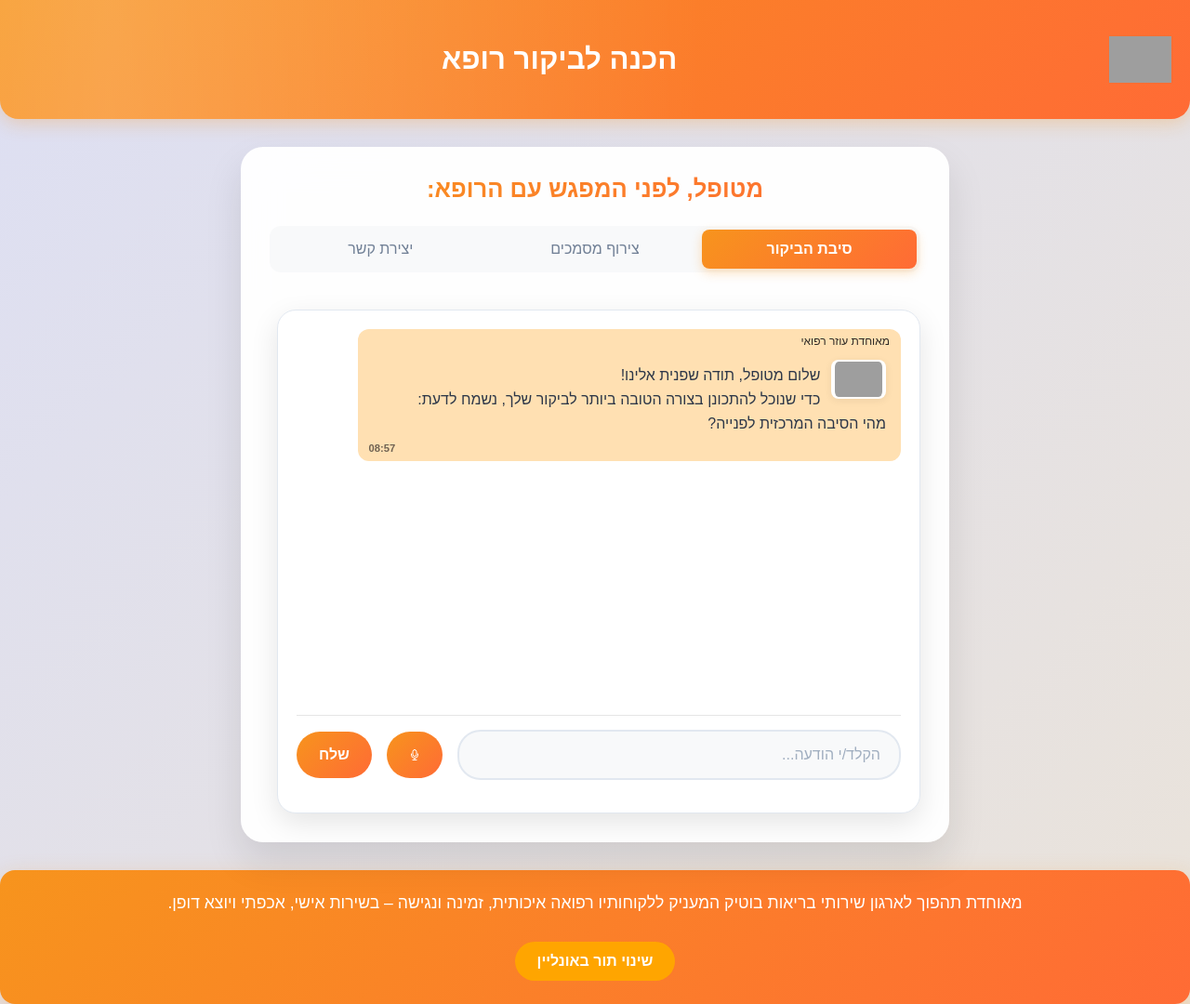
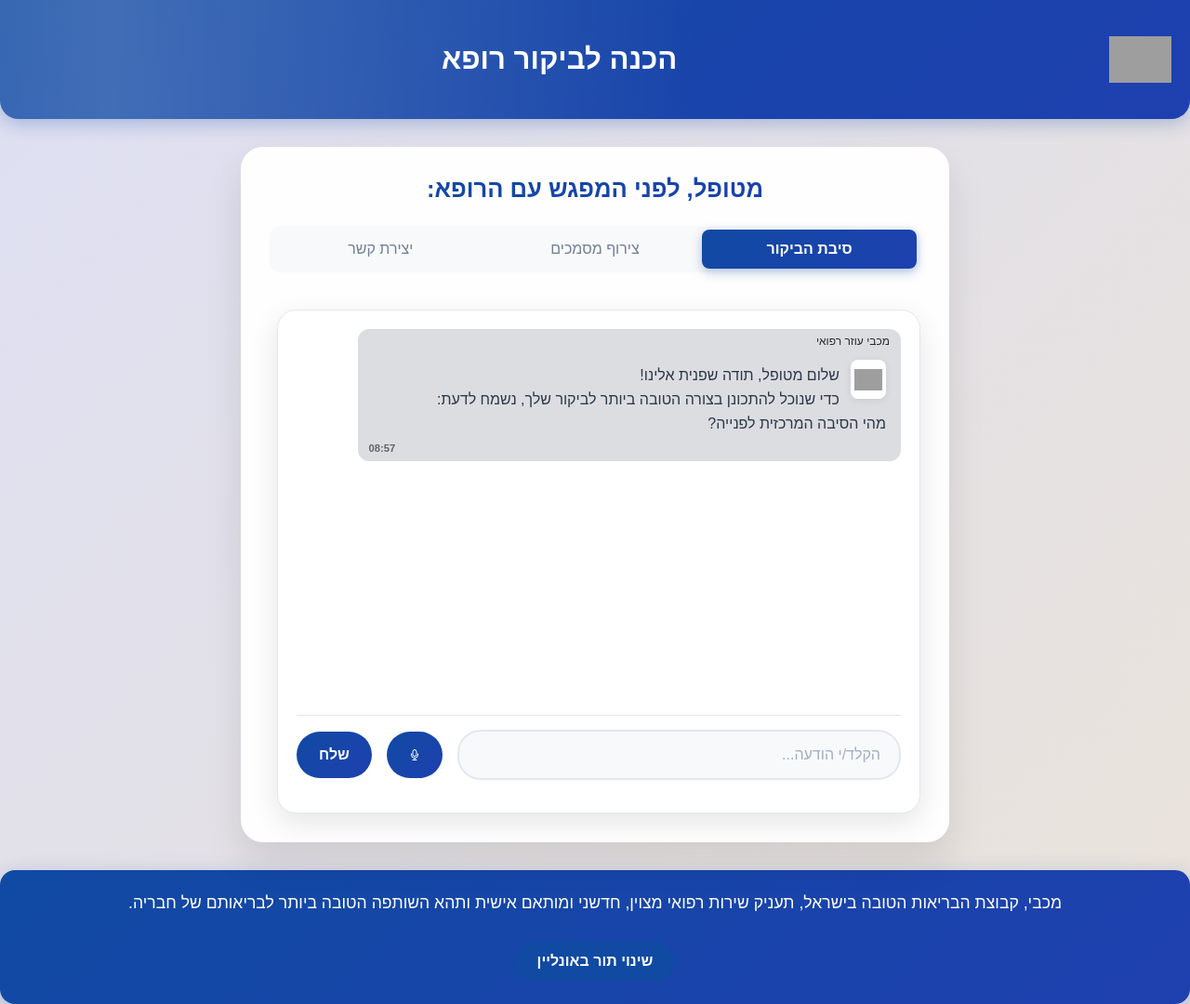
Before and after one commit to Tomer007/mh_demo, a FastAPI app: page /chat in a window 1280 px wide. Shown: the whole page at 93% size. Run offline with FastAPI, Linux system fonts and the light colour scheme; grey boxes are pictures that could not be loaded.

Commit message:
chane to MACABI logo and look and feel.

```diff
--- a/app/templates/chat.html
+++ b/app/templates/chat.html
@@ -4,7 +4,7 @@
 <head>
   <meta charset="UTF-8" />
   <meta name="viewport" content="width=device-width, initial-scale=1" />
-  <title>מאוחדת עוזר רפואי - הכנה לביקור</title>
+  <title>מכבי עוזר רפואי - הכנה לביקור</title>
   <style>
     body {
       font-family: 'Alef', sans-serif;
@@ -16,13 +16,13 @@
     }
 
     header {
-      background: linear-gradient(135deg, #f7941d 0%, #ff6b35 100%);
+      background: linear-gradient(135deg, rgb(16, 74, 163) 0%, rgb(30, 64, 175) 100%);
       color: white;
       padding: 20px;
       text-align: center;
       font-size: 1.3em;
       border-radius: 0 0 20px 20px;
-      box-shadow: 0 4px 20px rgba(247, 148, 29, 0.3);
+      box-shadow: 0 4px 20px rgba(16, 74, 163, 0.3);
       position: relative;
       overflow: hidden;
     }
@@ -67,7 +67,7 @@
     }
 
     .title {
-      background: linear-gradient(135deg, #f7941d, #ff6b35);
+      background: linear-gradient(135deg, rgb(16, 74, 163), rgb(30, 64, 175));
       -webkit-background-clip: text;
       -webkit-text-fill-color: transparent;
       background-clip: text;
@@ -113,9 +113,9 @@
 
     .tab.active {
       font-weight: 600;
-      background: linear-gradient(135deg, #f7941d, #ff6b35);
+      background: linear-gradient(135deg, rgb(16, 74, 163), rgb(30, 64, 175));
       color: white;
-      box-shadow: 0 4px 12px rgba(247, 148, 29, 0.3);
+      box-shadow: 0 4px 12px rgba(16, 74, 163, 0.3);
     }
 
     .chat-container {
@@ -193,7 +193,7 @@
     }
 
     .input-area button {
-      background: linear-gradient(135deg, #f7941d, #ff6b35);
+      background: linear-gradient(135deg, rgb(16, 74, 163), rgb(30, 64, 175));
       color: white;
       border: none;
       border-radius: 25px;
@@ -259,28 +259,28 @@
     }
 
     .mic-btn.active {
-      background: linear-gradient(135deg, #f7941d, #ff6b35);
-      border: 2px solid #ff6b35;
-      box-shadow: 0 0 0 4px rgba(247, 148, 29, 0.3);
+      background: linear-gradient(135deg, rgb(16, 74, 163), rgb(30, 64, 175));
+      border: 2px solid rgb(16, 74, 163);
+      box-shadow: 0 0 0 4px rgba(16, 74, 163, 0.3);
       animation: pulse 1.5s infinite;
     }
 
     @keyframes pulse {
       0% {
-        box-shadow: 0 0 0 0 rgba(247, 148, 29, 0.7);
+        box-shadow: 0 0 0 0 rgba(16, 74, 163, 0.7);
       }
       70% {
-        box-shadow: 0 0 0 10px rgba(247, 148, 29, 0);
+        box-shadow: 0 0 0 10px rgba(16, 74, 163, 0);
       }
       100% {
-        box-shadow: 0 0 0 0 rgba(247, 148, 29, 0);
+        box-shadow: 0 0 0 0 rgba(16, 74, 163, 0);
       }
     }
 
     .mic-btn svg {
       width: 32px;
       height: 32px;
-      color: #f7941d;
+      color: rgb(16, 74, 163);
       transition: color 0.3s ease;
     }
 
@@ -289,7 +289,7 @@
     }
 
     .footer {
-      background: linear-gradient(135deg, #f7941d, #ff6b35);
+      background: linear-gradient(135deg, rgb(16, 74, 163), rgb(30, 64, 175));
       padding: 25px;
       text-align: center;
       color: white;
@@ -298,7 +298,7 @@
       border-radius: 16px;
       margin-left: auto;
       margin-right: auto;
-      box-shadow: 0 8px 25px rgba(247, 148, 29, 0.3);
+      box-shadow: 0 8px 25px rgba(16, 74, 163, 0.3);
     }
 
     .footer a {
@@ -341,15 +341,15 @@
     }
 
     .chat-bubble.bot {
-      background-color: #ffe0b2;
-      color: #e65100;
+      background-color: #dbdde1;
+      color: #dbdde1;
       align-self: stretch;
       margin-right: stretch;
       margin-left: 0;
     }
 
     .disabled-summary-button {
-      background-color: #f7941d !important;
+      background-color: rgb(16, 74, 163) !important;
       cursor: not-allowed;
       opacity: 0.7;
       box-shadow: none;
@@ -683,7 +683,7 @@
       const typing = document.createElement("div");
       typing.className = "typing-indicator";
       typing.innerHTML = `
-        <span>עוזר רפואי מאוחדת  מקליד</span>
+          <span>עוזר רפואי מכבי מקליד</span>
         <div class="typing-dots">
           <div class="typing-dot"></div>
           <div class="typing-dot"></div>
@@ -712,8 +712,8 @@
         botBubble.className = "chat-bubble bot animated";
         botBubble.innerHTML = `
           <div class="bot-message">
-            <span class="bot-label">עוזר רפואי מאוחדת</span></br>
-            <img class="main-logo" src="https://www.pcgraph.co.il/wp-content/uploads/2019/11/%D7%9C%D7%95%D7%92%D7%95-%D7%A7%D7%95%D7%A4%D7%97-%D7%9E%D7%90%D7%95%D7%97%D7%93%D7%AA.jpg" alt="מאוחדת" height="38">
+            <span class="bot-label">עוזר רפואי מכבי</span></br>
+            <img class="main-logo" src="https://www.maccabi4u.co.il/media/xtxhwsfh/%D7%9C%D7%95%D7%92%D7%95-%D7%9E%D7%9B%D7%91%D7%99_%D7%90%D7%93%D7%A8-%D7%93%D7%A1%D7%A7%D7%98%D7%95%D7%A4.svg" alt="מכבי" height="38">
             <div class="message-content"></div>
             <div class="message-meta">
               <span class="message-time">${getCurrentTime()}</span>
@@ -758,7 +758,7 @@
           summaryButton.id = "summaryButton";
           summaryButton.textContent = "מידע טרום ביקור";
           summaryButton.style.cssText = `
-    background-color: #f7941d;
+    background-color: rgb(16, 74, 163);
   color: white !important;
   border: none;
   border-radius: 28px;
@@ -775,7 +775,7 @@
 
           // Add disabled state styles
     const disabledStyles = `
-    background-color: #f7941d !important;
+    background-color: rgb(16, 74, 163) !important;
     cursor: not-allowed;
     opacity: 0.7;
     transform: none;
@@ -829,8 +829,8 @@
         botBubble.className = "chat-bubble bot animated";
         botBubble.innerHTML = `
           <div class="bot-message">
-            <span class="bot-label">מאוחדת עוזר רפואי</span></br>
-            <img class="main-logo" src="https://www.pcgraph.co.il/wp-content/uploads/2019/11/%D7%9C%D7%95%D7%92%D7%95-%D7%A7%D7%95%D7%A4%D7%97-%D7%9E%D7%90%D7%95%D7%97%D7%93%D7%AA.jpg" alt="מאוחדת" height="38">
+            <span class="bot-label">מכבי עוזר רפואי</span></br>
+            <img class="main-logo" src="https://www.google.com/url?sa=i&url=https%3A%2F%2Fwww.facebook.com%2FMaccabiHealth%2F&psig=AOvVaw3xvTFbxquv9OgHpyUvaJ0c&ust=1754383354876000&source=images&cd=vfe&opi=89978449&ved=0CBUQjRxqFwoTCNCNlrvh8I4DFQAAAAAdAAAAABAE" alt="מכבי" height="38">
             <div class="message-content">שגיאה בשליחת ההודעה לשרת</div>
             <div class="message-meta">
               <span class="message-time">${getCurrentTime()}</span>
@@ -902,8 +902,8 @@
 
       initialBot.innerHTML = `
         <div class="bot-message">
-          <span class="bot-label">מאוחדת עוזר רפואי</span><br>
-          <img class="main-logo" src="https://www.pcgraph.co.il/wp-content/uploads/2019/11/%D7%9C%D7%95%D7%92%D7%95-%D7%A7%D7%95%D7%A4%D7%97-%D7%9E%D7%90%D7%95%D7%97%D7%93%D7%AA.jpg" alt="מאוחדת" height="38">
+          <span class="bot-label">מכבי עוזר רפואי</span><br>
+          <img class="main-logo" src="https://www.maccabi4u.co.il/media/xtxhwsfh/%D7%9C%D7%95%D7%92%D7%95-%D7%9E%D7%9B%D7%91%D7%99_%D7%90%D7%93%D7%A8-%D7%93%D7%A1%D7%A7%D7%98%D7%95%D7%A4.svg" alt="מכבי" height="30" width="30">
           <div class="message-content">
             ${formattedMessage}
           </div>
@@ -939,7 +939,7 @@
     if (title && content) {
       htmlOutput += `
         <div style="margin-bottom: 1em;">
-          <div style="font-weight: bold; color: #e65100; font-size: 1.1em;">${title}</div>
+          <div style="font-weight: bold; color: #0d47a1; font-size: 1.1em;">${title}</div>
           <div style="margin-top: 4px;">${content}</div>
         </div>
       `;
@@ -973,7 +973,7 @@
 
 <body>
   <header style="display: flex; align-items: center; gap: 10px;">
-    <img  src="https://www.pcgraph.co.il/wp-content/uploads/2019/11/%D7%9C%D7%95%D7%92%D7%95-%D7%A7%D7%95%D7%A4%D7%97-%D7%9E%D7%90%D7%95%D7%97%D7%93%D7%AA.jpg" alt="מאוחדת" height="50">
+    <img  src="https://www.maccabi4u.co.il/media/xtxhwsfh/%D7%9C%D7%95%D7%92%D7%95-%D7%9E%D7%9B%D7%91%D7%99_%D7%90%D7%93%D7%A8-%D7%93%D7%A1%D7%A7%D7%98%D7%95%D7%A4.svg" alt="מכבי" height="50">
     <div style="text-align: center; width: 100%;">
       <h2 >הכנה לביקור רופא </h2>
     </div>  </header>
@@ -1012,12 +1012,11 @@
   </div>
   <div class="footer">
     <div>
-      מאוחדת תהפוך לארגון שירותי בריאות בוטיק המעניק ללקוחותיו רפואה איכותית, זמינה ונגישה – בשירות אישי, אכפתי ויוצא דופן.
-    </div>
+      מכבי, קבוצת הבריאות הטובה בישראל, תעניק שירות רפואי מצוין, חדשני ומותאם אישית ותהא השותפה הטובה ביותר לבריאותם של חבריה.    </div>
     <div class="appointment-link" style="margin-top: 16px; text-align: center;">
-      <a href="https://www.meuhedet.co.il/%D7%9E%D7%90%D7%95%D7%97%D7%93%D7%AA-%D7%90%D7%95%D7%A0%D7%9C%D7%99%D7%99%D7%9F-%D7%90%D7%AA%D7%A8-%D7%95%D7%90%D7%A4%D7%9C%D7%99%D7%A7%D7%A6%D7%99%D7%94/%D7%9E%D7%90%D7%95%D7%97%D7%93%D7%AA-%D7%90%D7%95%D7%A0%D7%9C%D7%99%D7%99%D7%9F/"
+      <a href="https://www.maccabi4u.co.il/"
          target="_blank"
-         style="display: inline-block; background-color: orange; color: white; padding: 12px 24px; border-radius: 30px; text-decoration: none; font-weight: bold; font-size: 16px; transition: background-color 0.3s ease;">
+         style="display: inline-block; background-color: rgb(16, 74, 163); color: white; padding: 12px 24px; border-radius: 30px; text-decoration: none; font-weight: bold; font-size: 16px; transition: background-color 0.3s ease;">
         שינוי תור באונליין
       </a>
     </div>
@@ -1030,8 +1029,8 @@
       <div class="modal-header">
         <div class="header">
           <img class="logo"
-            src="https://www.pcgraph.co.il/wp-content/uploads/2019/11/%D7%9C%D7%95%D7%92%D7%95-%D7%A7%D7%95%D7%A4%D7%97-%D7%9E%D7%90%D7%95%D7%97%D7%93%D7%AA.jpg"
-            alt="מאוחדת" height="50">
+            src="https://www.maccabi4u.co.il/media/xtxhwsfh/%D7%9C%D7%95%D7%92%D7%95-%D7%9E%D7%9B%D7%91%D7%99_%D7%90%D7%93%D7%A8-%D7%93%D7%A1%D7%A7%D7%98%D7%95%D7%A4.svg"
+            alt="מכבי" height="50">
         </div>
         <button class="modal-close" onclick="closeSummaryModal()">&times;</button>
       </div>
```
Also changed, not shown: other parts of app/templates/chat.html (+13 -13 lines), app/templates/landing.html (+10 -10 lines), app/templates/provider.html (+27 -28 lines), app/templates/provider_deashboard.html (+8 -8 lines).
